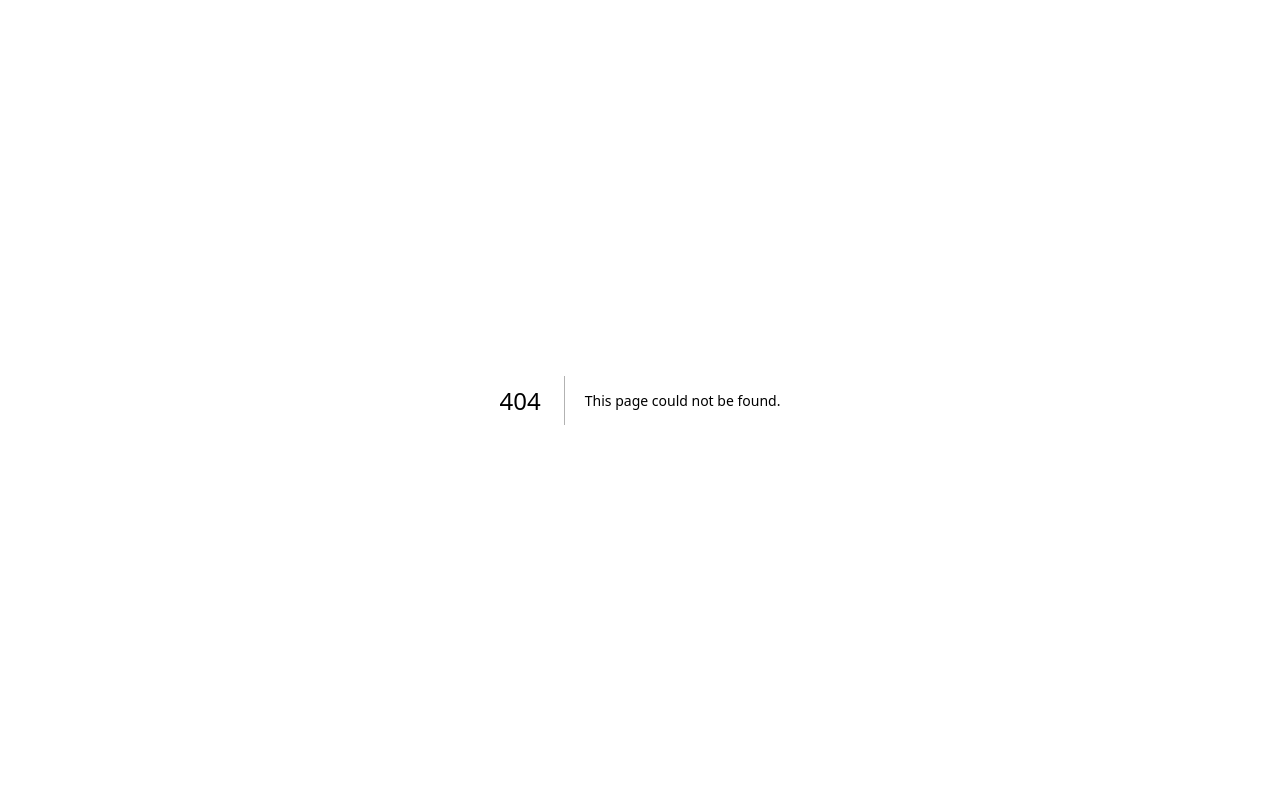
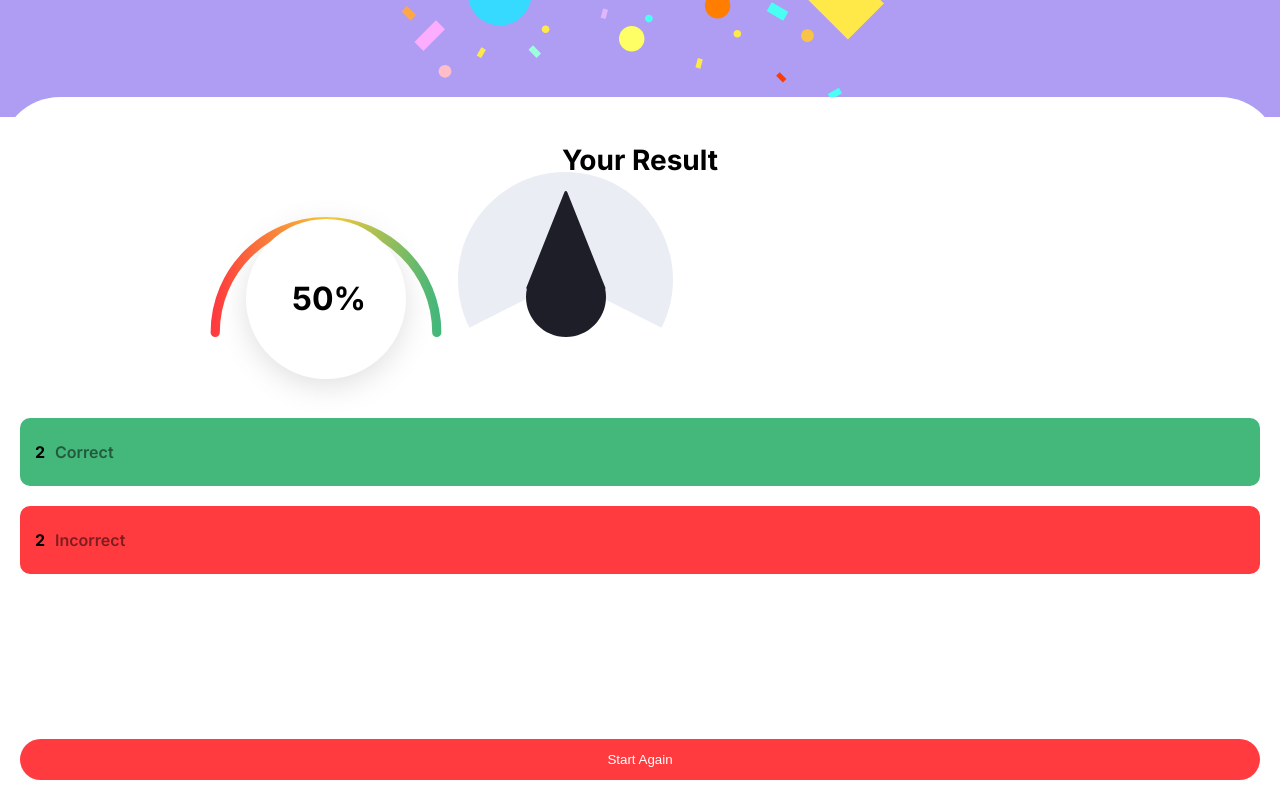
Before and after one commit to Chandankl5/Quiz, a Next.js app: page /quizzes/1/result in a window 1280 px wide. Before the commit this address had no page. Built offline with nearby package versions, Linux system fonts and the light colour scheme.

Commit message:
feat: Add & Integrate Result Page Components

```diff
--- /dev/null
+++ b/src/app/quizzes/[quizId]/result/page.js
@@ -0,0 +1,16 @@
+'use client'
+
+import { SWRConfig } from "swr";
+import api from '@/modules/common/utils/api';
+import Main from "@/modules/Result/Main/MainContainer";
+
+export default function Quiz(c) {
+
+  return (
+    <div>
+    <SWRConfig value={{fetcher: api.get(), revalidateOnMount: true}}>
+      <Main />
+      </SWRConfig>
+    </div>
+  )
+}
--- /dev/null
+++ b/src/modules/Result/Main/Main.jsx
@@ -0,0 +1,37 @@
+import styles from "./Main.module.css";
+import TopBanner from "@/modules/common/components/TopBanner/TopBanner";
+import Meter from "@/modules/common/components/Icons/Meter";
+import CircleClip from "@/modules/common/components/Icons/CircleClip";
+import Arrow from "@/modules/common/components/Icons/Arrow";
+import Button from "@/modules/common/components/Button/Button";
+
+function Main({ score, correctCount, incorrectCount, onStart }) {
+  return (
+    <div className={styles.result}>
+      <TopBanner />
+      <div className={styles.main}>
+        <h3 className={styles.headerText}>Your Result</h3>
+        <div className={styles.meterWrapper}>
+          <Meter className={styles.meter} />
+          <CircleClip className={styles.circleClip} />
+          <Arrow className={styles.arrow} style={{ transform: `rotate(${((score * 140)/100) - 70}deg)`}} />
+          <div className={styles.scoreWrapper} />
+          <div className={styles.score}>{score}%</div>
+        </div>
+        <div className={styles.itemValid}>
+          <span className={styles.itemValidCount}>{correctCount}</span>
+          <span className={styles.countText}>Correct</span>
+        </div>
+        <div className={styles.itemInvalid}>
+          <span className={styles.itemInvalidCount}>{incorrectCount}</span>
+          <span className={styles.countText}>Incorrect</span>
+        </div>
+      </div>
+      <div className={styles.ctaWrapper}>
+        <Button text='Start Again' onClick={onStart} />
+      </div>
+    </div>
+  );
+}
+
+export default Main;
--- /dev/null
+++ b/src/modules/Result/Main/Main.module.css
@@ -0,0 +1,96 @@
+.main {
+  padding: 10px 20px;
+  border-radius: 60px 60px 0px 0px;
+  background-color: white;
+  margin-top: -20px;
+  position: relative;
+}
+
+.itemValid {
+  padding-top: 24px;
+  padding-bottom: 24px;
+  background-color: #44B77B;
+  border-radius: 10px;
+  padding-left: 15px;
+}
+
+.itemInvalidCount, .itemValidCount {
+  font-size: 16px;
+  font-weight: bold;
+}
+
+.itemInvalid {
+  padding-top: 24px;
+  padding-bottom: 24px;
+  border-radius: 10px;
+  background: #FF3B3F;
+  margin-top: 20px;
+  padding-left: 15px;
+}
+
+
+.meter {
+  width: 240px;
+  height: 120px;
+}
+
+.circleClip {
+  width: 215px;
+  height: 174px;
+  position: relative;
+  left: 12px;
+  margin-top: -124px;
+}
+
+.arrow {
+  margin-top: -110px;
+  left: -135px;
+  position: relative;
+  width: 80px;
+  height: 146px;
+}
+
+.scoreWrapper {
+  width: 160px;
+  height: 160px;
+  background-color: white;
+  margin-top: -122px;
+  position: relative;
+  left: 40px;
+  border-radius: 50%;
+  box-shadow: rgba(100, 100, 111, 0.2) 0px 7px 29px 0px;
+}
+
+.meterWrapper {
+  position: relative;
+  left: 15%;
+}
+
+.score {
+  position: relative;
+  top: -100px;
+  left: 86px;
+  font-weight: bold;
+  font-size: 32px;
+}
+
+.headerText {
+  margin-bottom: 40px;
+  margin-top: 36px;
+  text-align: center;
+  font-size: 28px;
+  font-weight: bold;
+}
+
+.countText {
+  opacity: 0.5026041865348816;
+  margin-left: 10px;
+  font-weight: 600;
+}
+
+.ctaWrapper {
+  position: fixed;
+  width: 100%;
+  padding: 0 20px;
+  bottom: 20px;
+}
--- /dev/null
+++ b/src/modules/Result/Main/MainContainer.jsx
@@ -0,0 +1,37 @@
+'use client';
+
+import React, { useCallback } from 'react';
+import useSWR from 'swr'
+import Main from './Main'
+import ApiUrls from '@/modules/common/constants/ApiUrls';
+import { useParams, useRouter } from 'next/navigation';
+
+function MainContainer() {
+
+  const { quizId } = useParams();
+  const { push } = useRouter()
+
+  const { data, isLoading } = useSWR(ApiUrls.result(quizId));
+
+  const { score, correctChoiceCount, incorrectChoiceCount } = data || {};
+
+  const onStart = useCallback(() => {
+    // Go Back to Quiz Home Page To start again
+    push('/quizzes/1')
+  }, [])
+
+  if(isLoading) {
+    return 'Loading..'
+  }
+
+  return (
+    <Main
+      score={score}
+      correctCount={correctChoiceCount}
+      incorrectCount={incorrectChoiceCount}use
+      onStart={onStart}
+    />
+  )
+}
+
+export default MainContainer
```
